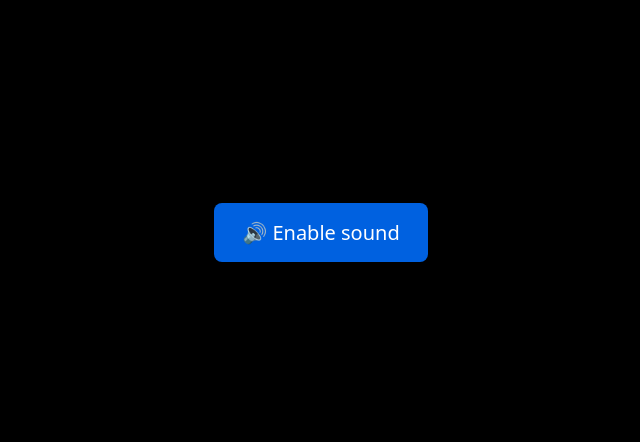
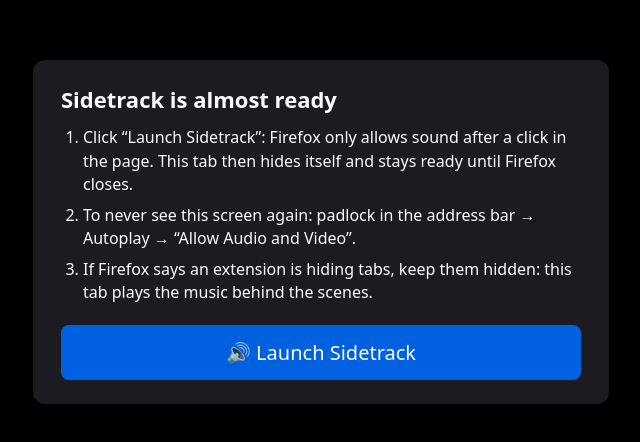
Before and after one commit to Tom-Tour/sidetrack, a browser extension: page player/index.html in a window 1280 px wide. Shown: the part 168-610 px from the top of the page, without its empty margins (319-959 px from the left). Drawn offline with Linux system fonts and the light colour scheme.

Commit message:
Setup screen: the player tab gets ready on the first sidebar opening of the session, with a Launch Sidetrack button

```diff
--- a/player/index.html
+++ b/player/index.html
@@ -17,18 +17,35 @@
       position: fixed; inset: 0; display: flex; align-items: center; justify-content: center;
       background: #111; color: #fff; font-size: 96px; font-weight: 700;
     }
+    #unlock .card { max-width: 520px; margin: 16px; padding: 24px 28px; border-radius: 12px; background: #1c1b22; color: #fbfbfe; }
+    #unlock h1 { margin: 0 0 12px; font-size: 22px; }
+    #unlock ol { margin: 0 0 20px; padding-left: 22px; line-height: 1.45; }
+    #unlock li { margin: 8px 0; }
+    #unlock li span { color: #a3a3ad; }
     #unlock button {
-      font: inherit; font-size: 20px; padding: 16px 28px; cursor: pointer;
+      display: block; width: 100%; font: inherit; font-size: 20px; padding: 14px 28px; cursor: pointer;
       color: #fff; background: #0061e0; border: 0; border-radius: 8px;
     }
+    #unlock button:hover { background: #0250bb; }
   </style>
 </head>
 <body>
   <div id="player"></div>
   <div id="cover" hidden>?</div>
-  <div id="unlock" hidden><button></button></div>
+  <!-- Écran de préparation : le clic sur le bouton est ce qui autorise le son pour la session -->
+  <div id="unlock" hidden>
+    <div class="card">
+      <h1 id="setup-title"></h1>
+      <ol>
+        <li id="step-click"></li>
+        <li id="step-autoplay"></li>
+        <li id="step-hide"></li>
+      </ol>
+      <button></button>
+    </div>
+  </div>
   <!-- Version à incrémenter à chaque modification de player.js (cache de GitHub Pages) -->
-  <script src="player.js?v=11"></script>
+  <script src="player.js?v=12"></script>
   <script src="https://www.youtube.com/iframe_api"></script>
 </body>
 </html>
--- a/player/player.js
+++ b/player/player.js
@@ -22,10 +22,28 @@
 const unlock = document.getElementById("unlock");
 const cover = document.getElementById("cover");
 
-// Les deux seuls textes de la page, dans la langue du navigateur
+// Textes de la page, dans la langue du navigateur
 const TEXT = navigator.language.toLowerCase().startsWith("fr")
-  ? { unlock: "🔊 Activer le son", orphan: "Sidetrack n'est plus actif : tu peux fermer cet onglet." }
-  : { unlock: "🔊 Enable sound", orphan: "Sidetrack is no longer active: you can close this tab." };
+  ? {
+      title: "Sidetrack est presque prêt",
+      click: "Clique sur « Lancer Sidetrack » : Firefox n'autorise le son qu'après un clic dans la page. Cet onglet se cache ensuite tout seul et reste prêt jusqu'à la fermeture de Firefox.",
+      autoplay: "Pour ne plus jamais voir cet écran : cadenas de la barre d'adresse → Lecture automatique → « Autoriser l'audio et la vidéo ».",
+      hide: "Si Firefox signale qu'une extension masque des onglets, garde-les masqués : c'est cet onglet qui joue la musique en coulisse.",
+      unlock: "🔊 Lancer Sidetrack",
+      orphan: "Sidetrack n'est plus actif : tu peux fermer cet onglet.",
+    }
+  : {
+      title: "Sidetrack is almost ready",
+      click: "Click “Launch Sidetrack”: Firefox only allows sound after a click in the page. This tab then hides itself and stays ready until Firefox closes.",
+      autoplay: "To never see this screen again: padlock in the address bar → Autoplay → “Allow Audio and Video”.",
+      hide: "If Firefox says an extension is hiding tabs, keep them hidden: this tab plays the music behind the scenes.",
+      unlock: "🔊 Launch Sidetrack",
+      orphan: "Sidetrack is no longer active: you can close this tab.",
+    };
+document.getElementById("setup-title").textContent = TEXT.title;
+document.getElementById("step-click").textContent = TEXT.click;
+document.getElementById("step-autoplay").textContent = TEXT.autoplay;
+document.getElementById("step-hide").textContent = TEXT.hide;
 unlock.querySelector("button").textContent = TEXT.unlock;
 
 function send(msg) {
```
Also changed, not shown: background.js (+10 -2 lines), i18n.js (+4 -4 lines), README.md.
